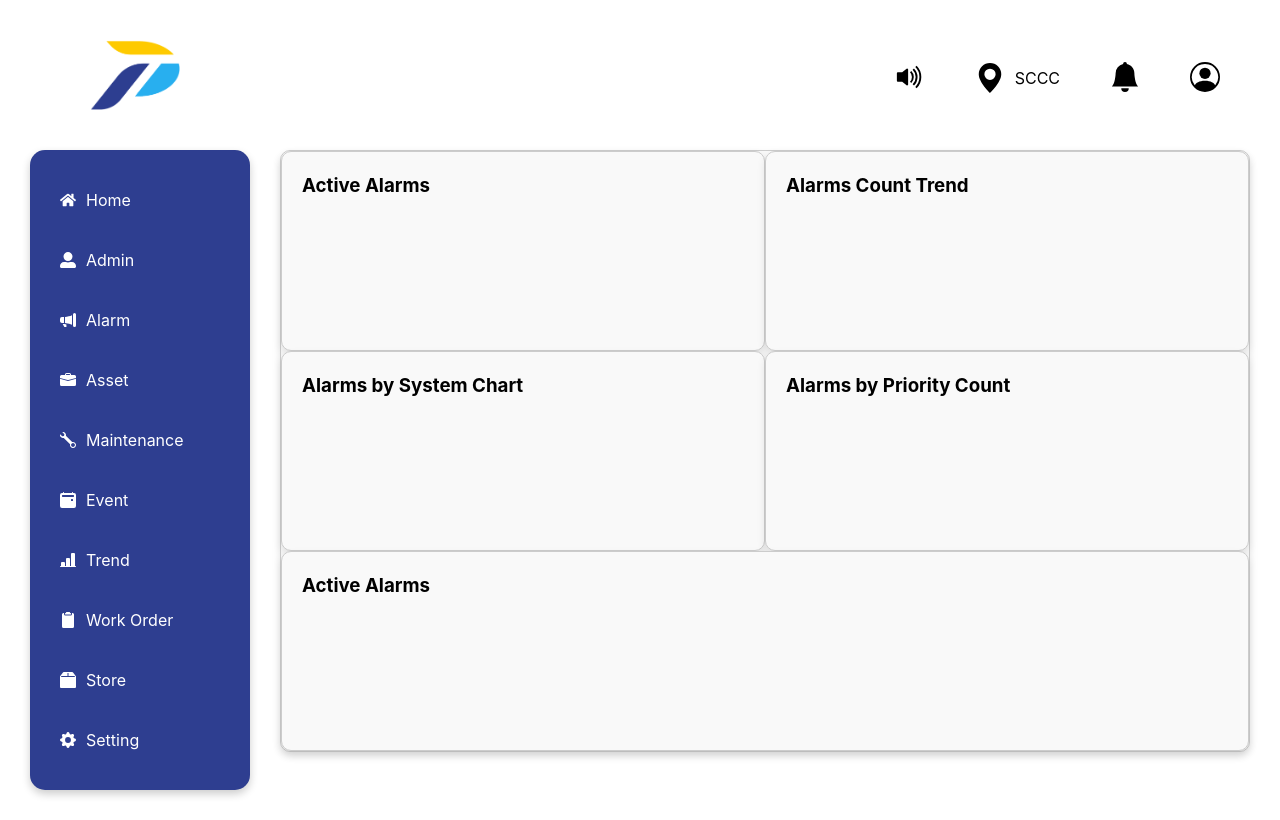
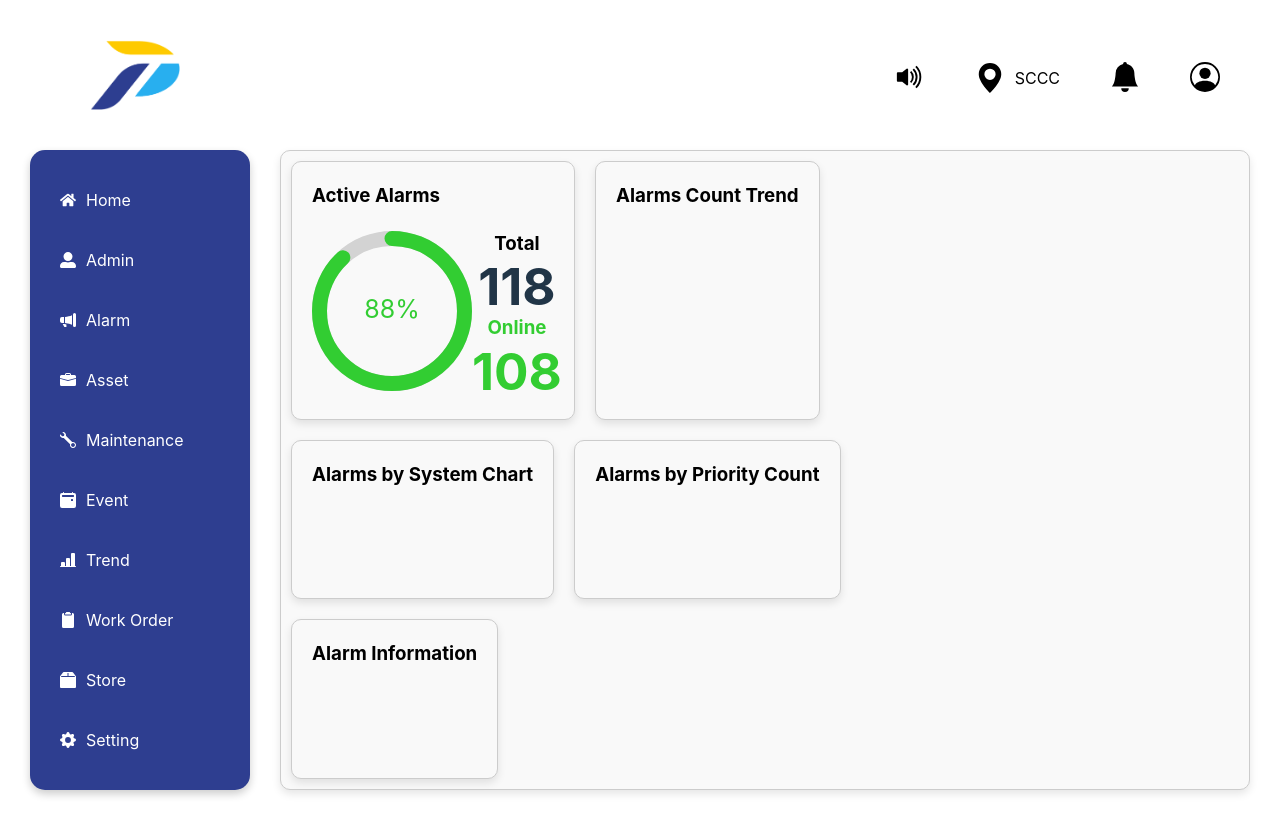
Before and after one commit to jiajia16/Sirius, a React (Vite) app: page / in a window 1280 px wide. Built offline with nearby package versions, Linux system fonts and the light colour scheme.

Commit message:
Initial commit

```diff
--- /dev/null
+++ b/src/components/CircularProgress/CircularProgress.css
@@ -0,0 +1,3 @@
+.circular-progress {
+  transform: rotate(-90deg);
+}
--- /dev/null
+++ b/src/components/CircularProgress/CircularProgress.jsx
@@ -0,0 +1,46 @@
+import "./CircularProgress.css";
+
+export default function CircularProgress({ percentage }) {
+  const radius = 80;
+  const stroke = 15;
+  const normalizedRadius = radius - stroke / 2;
+  const circumference = normalizedRadius * 2 * Math.PI;
+  const strokeDashoffset = circumference - (percentage / 100) * circumference;
+
+  return (
+    <div>
+      <svg height={radius * 2} width={radius * 2} className="circular-progress">
+        <circle
+          stroke="lightgrey"
+          fill="transparent"
+          strokeWidth={stroke}
+          r={normalizedRadius}
+          cx={radius}
+          cy={radius}
+        />
+        <circle
+          stroke="limegreen"
+          fill="transparent"
+          strokeWidth={stroke}
+          strokeDasharray={circumference + " " + circumference}
+          style={{ strokeDashoffset }}
+          strokeLinecap="round"
+          r={normalizedRadius}
+          cx={radius}
+          cy={radius}
+        />
+        <text
+          x="50%"
+          y="50%"
+          transform="rotate(90 80,80)"
+          dominantBaseline="middle"
+          textAnchor="middle"
+          fontSize="25"
+          fill="limegreen"
+        >
+          {percentage}%
+        </text>
+      </svg>
+    </div>
+  );
+}
--- a/src/content/AssetDashboard.css
+++ b/src/content/AssetDashboard.css
@@ -1,6 +1,5 @@
 .display-area {
   flex: 1;
-  height: 75vh;
   margin: 30px 30px 30px 0px;
   border: 1px solid #ccc;
   border-radius: 10px;
@@ -13,17 +12,15 @@
 .row {
   flex: 1;
   display: flex;
-  justify-content: space-evenly;
 }
 
 .item {
-  flex: 1;
+  margin: 10px;
   padding: 20px;
   border: 1px solid #ccc;
   border-radius: 10px;
   box-shadow: 0 4px 8px rgba(0, 0, 0, 0.1);
   background-color: #f9f9f9;
-  text-align: center;
 }
 
 h3 {
@@ -31,3 +28,30 @@ h3 {
   text-align: left;
   color: black;
 }
+
+.active-alarm-widget {
+    width: 25%;
+}
+
+.container {
+    display: flex;
+    align-items: center;
+    padding-top: 20px;
+}
+
+.title-value {
+    flex: 1;
+}
+
+.title-value h3 {
+    text-align: center;
+    margin: 0px;
+}
+.title-value h1 {
+  text-align: center;
+  margin: 0px;
+}
+
+.title-value .online {
+  color: #33cd32;
+}
--- a/src/content/AssetDashboard.jsx
+++ b/src/content/AssetDashboard.jsx
@@ -1,11 +1,27 @@
 import "./AssetDashboard.css";
+import { useState } from "react";
+import CircularProgress from "../components/CircularProgress/CircularProgress";
 
 export default function AssetDashboard() {
+  const percent = 50;
+  const totalAlarm = 118;
+  const totalAlarmOnline = 108;
+  const [percentage, setPercentage] = useState(88);
+
   return (
     <div className="display-area">
       <div className="row">
-        <div className="item">
+        <div className="item active-alarm-widget">
           <h3>Active Alarms</h3>
+          <div className="container">
+            <CircularProgress percentage={percentage} />
+            <div className="title-value">
+              <h3>Total</h3>
+              <h1>{totalAlarm}</h1>
+              <h3 className="online">Online</h3>
+              <h1 className="online">{totalAlarmOnline}</h1>
+            </div>
+          </div>
         </div>
         <div className="item">
           <h3>Alarms Count Trend</h3>
@@ -21,7 +37,7 @@ export default function AssetDashboard() {
       </div>
       <div className="row">
         <div className="item">
-          <h3>Active Alarms</h3>
+          <h3>Alarm Information</h3>
         </div>
       </div>
     </div>
--- a/src/index.css
+++ b/src/index.css
@@ -2,9 +2,6 @@
   font-family: Inter, system-ui, Avenir, Helvetica, Arial, sans-serif;
   line-height: 1.5;
   font-weight: 400;
-  color-scheme: light dark;
-  color: rgba(255, 255, 255, 0.87);
-  background-color: white;
 
   font-synthesis: none;
   text-rendering: optimizeLegibility;
@@ -23,8 +20,6 @@ a:hover {
 
 body {
   margin: 0;
-  /* display: flex;
-  place-items: center;*/
   min-width: 100vh;
   min-height: 100vh;
 }
```
